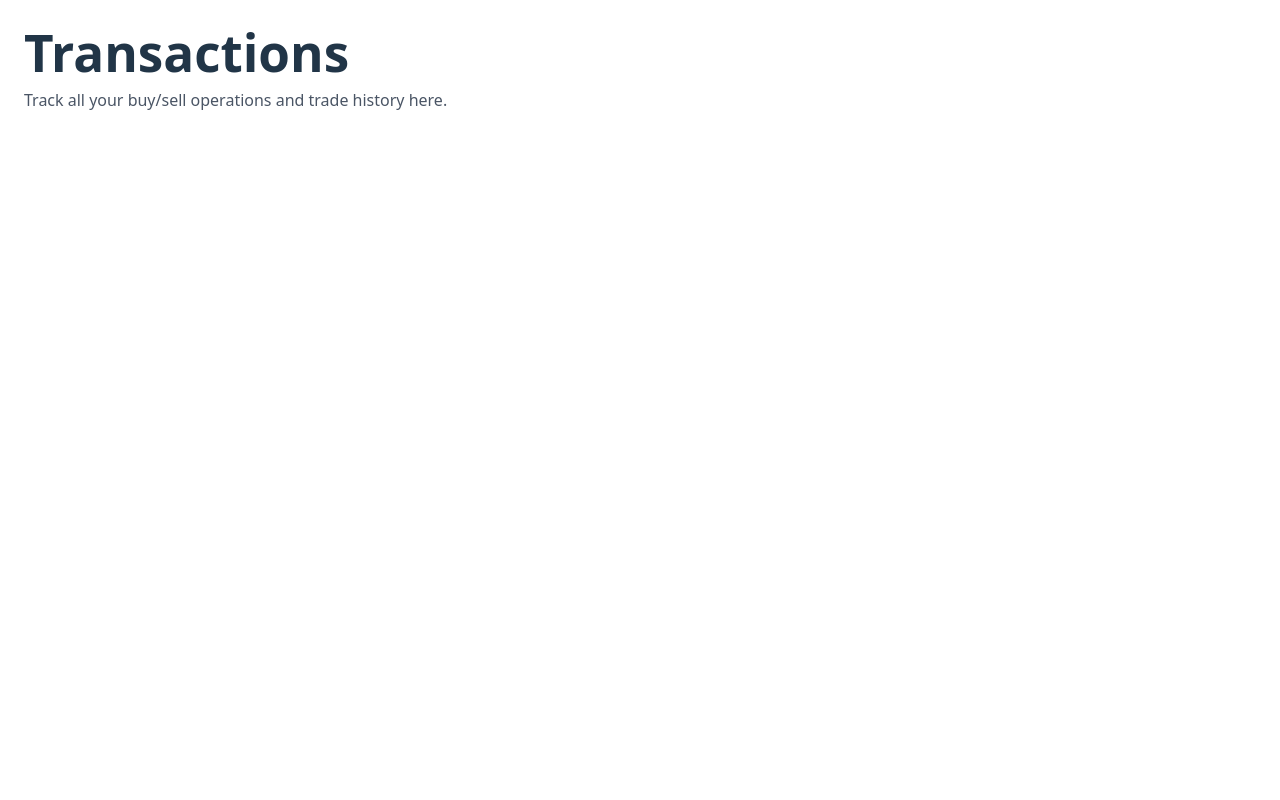
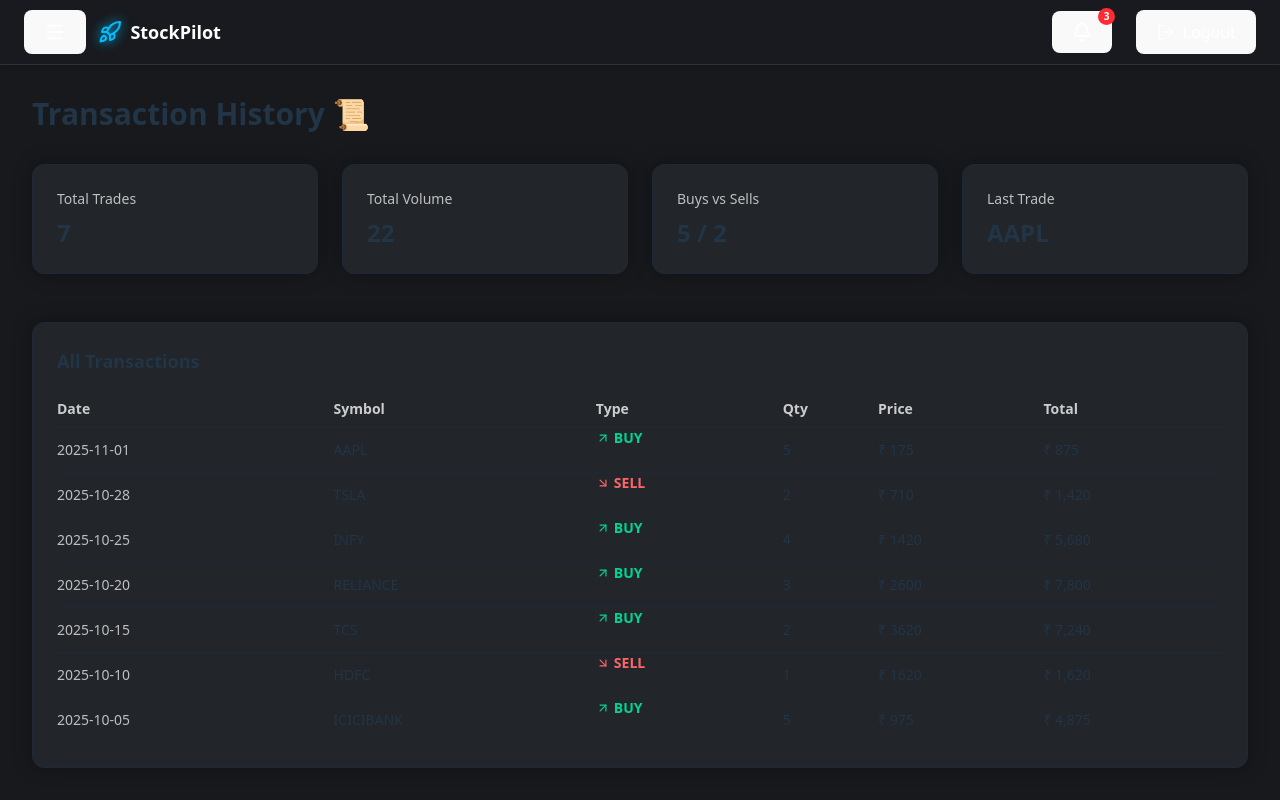
Before and after one commit to soumikadevarakonda/StockPilot, a React (Vite) app: page /transactions in a window 1280 px wide. Built offline with nearby package versions, Linux system fonts and the light colour scheme.

Commit message:
Transactions and Settings

```diff
--- a/src/pages/Settings.jsx
+++ b/src/pages/Settings.jsx
@@ -1,10 +1,114 @@
+import { useEffect, useState } from "react";
+import Navbar from "../components/Navbar";
+import { motion } from "framer-motion";
+import { Moon, Sun, Bell, BellOff, Settings as Cog } from "lucide-react";
+
 export default function Settings() {
+  const [user, setUser] = useState({ name: "Soumika", email: "soumika@stockpilot.com" });
+  const [darkMode, setDarkMode] = useState(true);
+  const [notifications, setNotifications] = useState(true);
+
+  useEffect(() => {
+    document.body.classList.toggle("dark", darkMode);
+  }, [darkMode]);
+
   return (
-    <div className="p-6">
-      <h1 className="text-2xl font-semibold">Settings</h1>
-      <p className="text-gray-600 mt-2">
-        Manage your account preferences, alerts, and display options here.
-      </p>
+    <div className="min-h-screen bg-[hsl(220,10%,10%)] text-[hsl(var(--foreground))]">
+      <Navbar />
+
+      <div className="p-8 max-w-4xl mx-auto">
+        <motion.h2
+          className="text-3xl font-bold mb-8 flex items-center gap-2"
+          initial={{ opacity: 0, y: -10 }}
+          animate={{ opacity: 1, y: 0 }}
+        >
+          <Cog className="text-primary" /> Settings
+        </motion.h2>
+
+        {/* ===== Profile Section ===== */}
+        <motion.div
+          className="bg-[hsl(220,10%,15%)] border border-[hsl(217,32%,17%)] rounded-xl p-6 mb-8 shadow-[0_0_20px_rgba(0,0,0,0.3)]"
+          initial={{ opacity: 0, y: 20 }}
+          animate={{ opacity: 1, y: 0 }}
+        >
+          <h3 className="text-xl font-semibold mb-4">Profile Information</h3>
+          <div className="space-y-3 text-sm">
+            <p>
+              <span className="text-[hsl(0,0%,75%)]">Name:</span>{" "}
+              <span className="font-medium">{user.name}</span>
+            </p>
+            <p>
+              <span className="text-[hsl(0,0%,75%)]">Email:</span>{" "}
+              <span className="font-medium">{user.email}</span>
+            </p>
+          </div>
+          <button className="mt-6 px-4 py-2 bg-[hsl(195,100%,50%)] hover:bg-[hsl(195,100%,60%)] text-white font-medium rounded-md transition">
+            Edit Profile
+          </button>
+        </motion.div>
+
+        {/* ===== Preferences Section ===== */}
+        <motion.div
+          className="bg-[hsl(220,10%,15%)] border border-[hsl(217,32%,17%)] rounded-xl p-6 mb-8 shadow-[0_0_20px_rgba(0,0,0,0.3)]"
+          initial={{ opacity: 0, y: 20 }}
+          animate={{ opacity: 1, y: 0 }}
+        >
+          <h3 className="text-xl font-semibold mb-4">Preferences</h3>
+          <div className="flex flex-col gap-4">
+            {/* Dark Mode */}
+            <div className="flex items-center justify-between">
+              <span>Dark Mode</span>
+              <button
+                onClick={() => setDarkMode(!darkMode)}
+                className="flex items-center gap-2 px-3 py-1 rounded-md bg-[hsl(220,10%,18%)] hover:bg-[hsl(220,10%,25%)] transition"
+              >
+                {darkMode ? (
+                  <>
+                    <Moon size={16} /> <span>Enabled</span>
+                  </>
+                ) : (
+                  <>
+                    <Sun size={16} /> <span>Disabled</span>
+                  </>
+                )}
+              </button>
+            </div>
+
+            {/* Notifications */}
+            <div className="flex items-center justify-between">
+              <span>Notifications</span>
+              <button
+                onClick={() => setNotifications(!notifications)}
+                className="flex items-center gap-2 px-3 py-1 rounded-md bg-[hsl(220,10%,18%)] hover:bg-[hsl(220,10%,25%)] transition"
+              >
+                {notifications ? (
+                  <>
+                    <Bell size={16} /> <span>On</span>
+                  </>
+                ) : (
+                  <>
+                    <BellOff size={16} /> <span>Off</span>
+                  </>
+                )}
+              </button>
+            </div>
+          </div>
+        </motion.div>
+
+        {/* ===== Actions Section ===== */}
+        <motion.div
+          className="flex gap-4"
+          initial={{ opacity: 0, y: 20 }}
+          animate={{ opacity: 1, y: 0 }}
+        >
+          <button className="px-4 py-2 bg-[hsl(217,32%,17%)] hover:bg-[hsl(217,32%,25%)] text-white rounded-md transition">
+            Reset Demo Data
+          </button>
+          <button className="px-4 py-2 bg-red-600 hover:bg-red-700 text-white rounded-md transition">
+            Logout
+          </button>
+        </motion.div>
+      </div>
     </div>
   );
 }
--- a/src/pages/Transactions.jsx
+++ b/src/pages/Transactions.jsx
@@ -1,10 +1,123 @@
+import { useEffect, useState } from "react";
+import Navbar from "../components/Navbar";
+import { motion } from "framer-motion";
+import { ArrowUpRight, ArrowDownRight } from "lucide-react";
+
 export default function Transactions() {
+  const [transactions, setTransactions] = useState([]);
+
+  useEffect(() => {
+    // Mock data consistent with Dashboard
+    setTransactions([
+      { id: 1, symbol: "AAPL", type: "BUY", qty: 5, price: 175, date: "2025-11-01" },
+      { id: 2, symbol: "TSLA", type: "SELL", qty: 2, price: 710, date: "2025-10-28" },
+      { id: 3, symbol: "INFY", type: "BUY", qty: 4, price: 1420, date: "2025-10-25" },
+      { id: 4, symbol: "RELIANCE", type: "BUY", qty: 3, price: 2600, date: "2025-10-20" },
+      { id: 5, symbol: "TCS", type: "BUY", qty: 2, price: 3620, date: "2025-10-15" },
+      { id: 6, symbol: "HDFC", type: "SELL", qty: 1, price: 1620, date: "2025-10-10" },
+      { id: 7, symbol: "ICICIBANK", type: "BUY", qty: 5, price: 975, date: "2025-10-05" },
+    ]);
+  }, []);
+
+  const totalTrades = transactions.length;
+  const totalVolume = transactions.reduce((acc, t) => acc + t.qty, 0);
+  const totalBuy = transactions.filter((t) => t.type === "BUY").length;
+  const totalSell = transactions.filter((t) => t.type === "SELL").length;
+  const lastTrade = transactions[0]?.symbol || "—";
+
   return (
-    <div className="p-6">
-      <h1 className="text-2xl font-semibold">Transactions</h1>
-      <p className="text-gray-600 mt-2">
-        Track all your buy/sell operations and trade history here.
-      </p>
+    <div className="min-h-screen bg-[hsl(220,10%,10%)] text-[hsl(var(--foreground))]">
+      <Navbar />
+
+      <div className="p-8 max-w-7xl mx-auto">
+        <motion.h2
+          className="text-3xl font-bold mb-8"
+          initial={{ opacity: 0, y: -10 }}
+          animate={{ opacity: 1, y: 0 }}
+        >
+          Transaction History 📜
+        </motion.h2>
+
+        {/* ===== Summary Cards ===== */}
+        <motion.div
+          className="grid gap-6 sm:grid-cols-2 lg:grid-cols-4 mb-12"
+          initial={{ opacity: 0, y: 30 }}
+          animate={{ opacity: 1, y: 0 }}
+          transition={{ duration: 0.6 }}
+        >
+          <StatCard title="Total Trades" value={totalTrades} />
+          <StatCard title="Total Volume" value={totalVolume} />
+          <StatCard title="Buys vs Sells" value={`${totalBuy} / ${totalSell}`} />
+          <StatCard title="Last Trade" value={lastTrade} />
+        </motion.div>
+
+        {/* ===== Transactions Table ===== */}
+        <motion.div
+          className="bg-[hsl(220,10%,15%)] border border-[hsl(217,32%,17%)] rounded-xl p-6 shadow-[0_0_20px_rgba(0,0,0,0.3)]"
+          initial={{ opacity: 0, y: 20 }}
+          animate={{ opacity: 1, y: 0 }}
+        >
+          <h3 className="text-lg font-semibold mb-4">All Transactions</h3>
+          <div className="overflow-y-auto max-h-[28rem] rounded-md scrollbar-thin scrollbar-thumb-[hsl(217,32%,25%)] scrollbar-track-[hsl(220,10%,13%)]">
+            <table className="w-full text-sm">
+              <thead className="text-[hsl(0,0%,80%)] border-b border-[hsl(217,32%,17%)]">
+                <tr>
+                  <th className="text-left py-2">Date</th>
+                  <th className="text-left py-2">Symbol</th>
+                  <th className="text-left py-2">Type</th>
+                  <th className="text-left py-2">Qty</th>
+                  <th className="text-left py-2">Price</th>
+                  <th className="text-left py-2">Total</th>
+                </tr>
+              </thead>
+              <tbody>
+                {transactions.map((t) => {
+                  const total = (t.price * t.qty).toLocaleString();
+                  const isBuy = t.type === "BUY";
+                  return (
+                    <tr
+                      key={t.id}
+                      className={`border-b border-[hsl(217,32%,17%)] hover:bg-[hsl(220,10%,18%)] transition`}
+                    >
+                      <td className="py-3 text-[hsl(0,0%,75%)]">{t.date}</td>
+                      <td className="font-medium">{t.symbol}</td>
+                      <td
+                        className={`font-semibold flex items-center gap-1 ${
+                          isBuy ? "text-emerald-400" : "text-red-400"
+                        }`}
+                      >
+                        {isBuy ? (
+                          <ArrowUpRight size={14} />
+                        ) : (
+                          <ArrowDownRight size={14} />
+                        )}
+                        {t.type}
+                      </td>
+                      <td>{t.qty}</td>
+                      <td>₹ {t.price}</td>
+                      <td>₹ {total}</td>
+                    </tr>
+                  );
+                })}
+              </tbody>
+            </table>
+          </div>
+        </motion.div>
+      </div>
     </div>
   );
 }
+
+/* ==== StatCard Component ==== */
+function StatCard({ title, value, color }) {
+  return (
+    <motion.div
+      whileHover={{ scale: 1.03 }}
+      transition={{ type: "spring", stiffness: 200 }}
+      className="rounded-xl bg-[hsl(220,10%,15%)] border border-[hsl(217,32%,17%)] p-6 shadow-[0_0_20px_rgba(0,0,0,0.3)]"
+    >
+      <h3 className="text-sm text-[hsl(0,0%,75%)] mb-2">{title}</h3>
+      <p className={`text-2xl font-semibold ${color || ""}`}>{value}</p>
+    </motion.div>
+  );
+}
```
